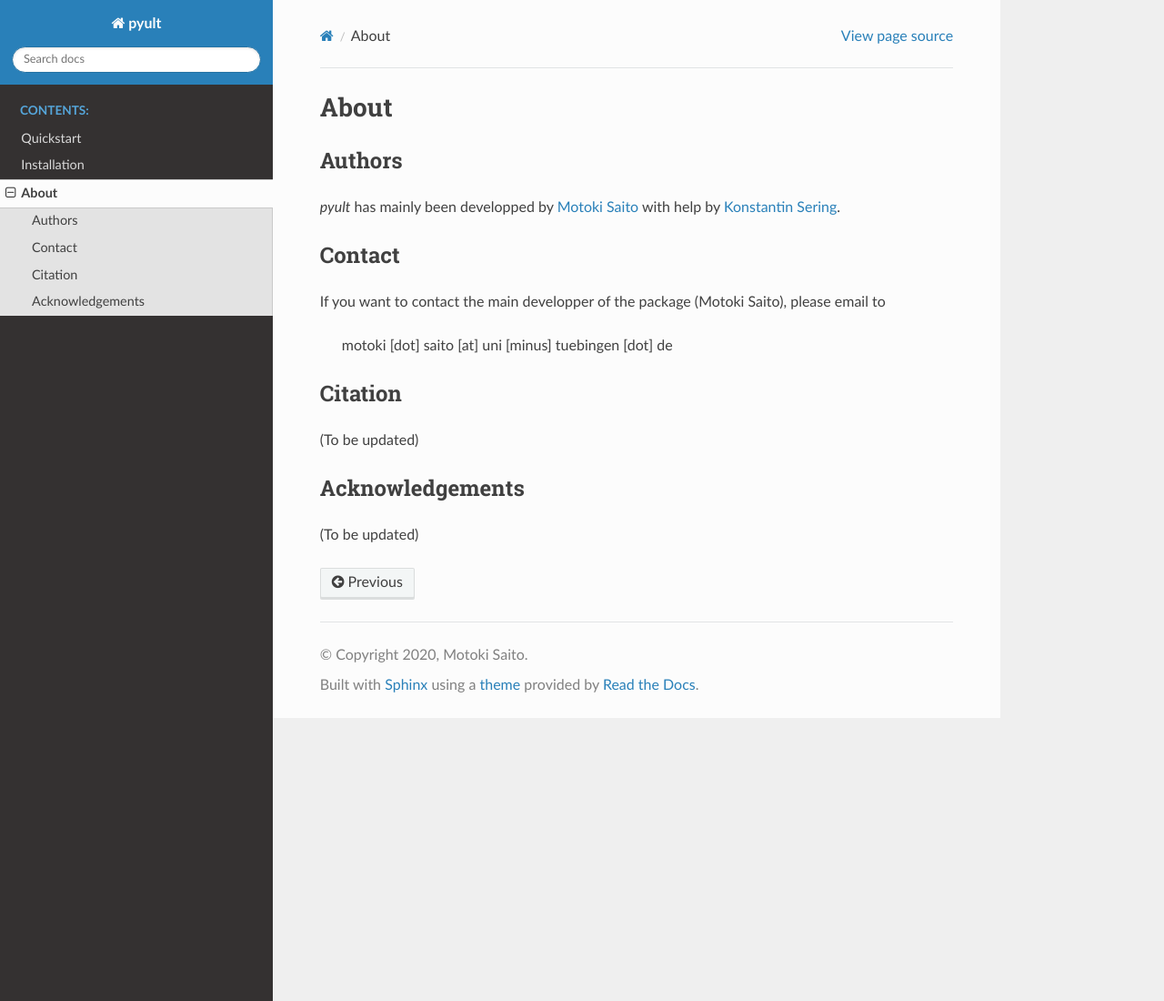
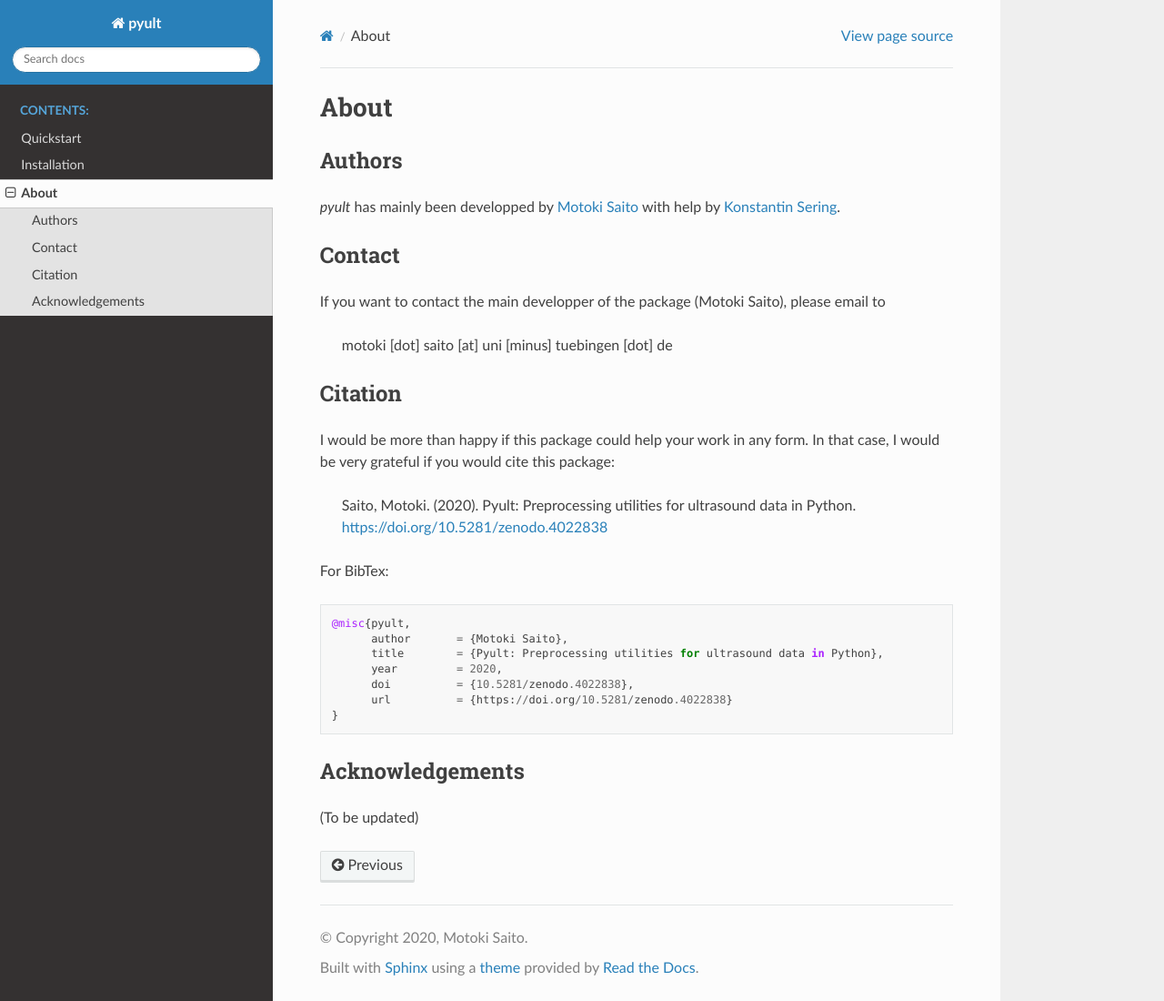
Before and after one commit to msaito8623/pyult, a Sphinx documentation site: the page built from doc/source/about.rst, in a window 1280 px wide and 1100 px high. Shown: the whole window at 91% size. Built offline with Sphinx 7.4.7 and the Read the Docs theme 2.0.0, drawn with Linux system fonts in a browser that asks for light colours.

Commit message:
Registered the package on zenodo and updated citation information in about.rst accordingly.

```diff
--- a/doc/source/about.rst
+++ b/doc/source/about.rst
@@ -10,7 +10,6 @@ Authors
 Contact
 -------
 
-
 If you want to contact the main developper of the package (Motoki Saito), please email to
 
       motoki [dot] saito [at] uni [minus] tuebingen [dot] de
@@ -19,26 +18,20 @@ If you want to contact the main developper of the package (Motoki Saito), please
 Citation
 --------
 
-(To be updated)
+I would be more than happy if this package could help your work in any form. In that case, I would be very grateful if you would cite this package:
 
-..
-        I would be more than happy if this package could help your work in any form. In that case, I would be very grateful if you would cite this package:
+    Saito, Motoki. (2020). Pyult: Preprocessing utilities for ultrasound data in Python.
+    https://doi.org/10.5281/zenodo.4022838
 
-            Motoki Saito. (2020). Pyult: Preprocessing ultrasound data in python.
-            http://doi.org/10.5281/zenodo.597964
+For BibTex::
 
-        If you are using BibTex you may want to use this example BibTex entry::
-
-            @misc{pyndl,
-                  author       = {Konstantin Sering and
-                                  Marc Weitz and
-                                  David-Elias Künstle and
-                                  Lennart Schneider},
-                  title        = {Pyndl: Naive discriminative learning in python},
-                  year         = 2017,
-                  doi          = {10.5281/zenodo.597964},
-                  url          = {https://doi.org/10.5281/zenodo.597964}
-            }
+    @misc{pyult,
+          author       = {Motoki Saito},
+          title        = {Pyult: Preprocessing utilities for ultrasound data in Python},
+          year         = 2020,
+          doi          = {10.5281/zenodo.4022838},
+          url          = {https://doi.org/10.5281/zenodo.4022838}
+    }
 
 
 
```
